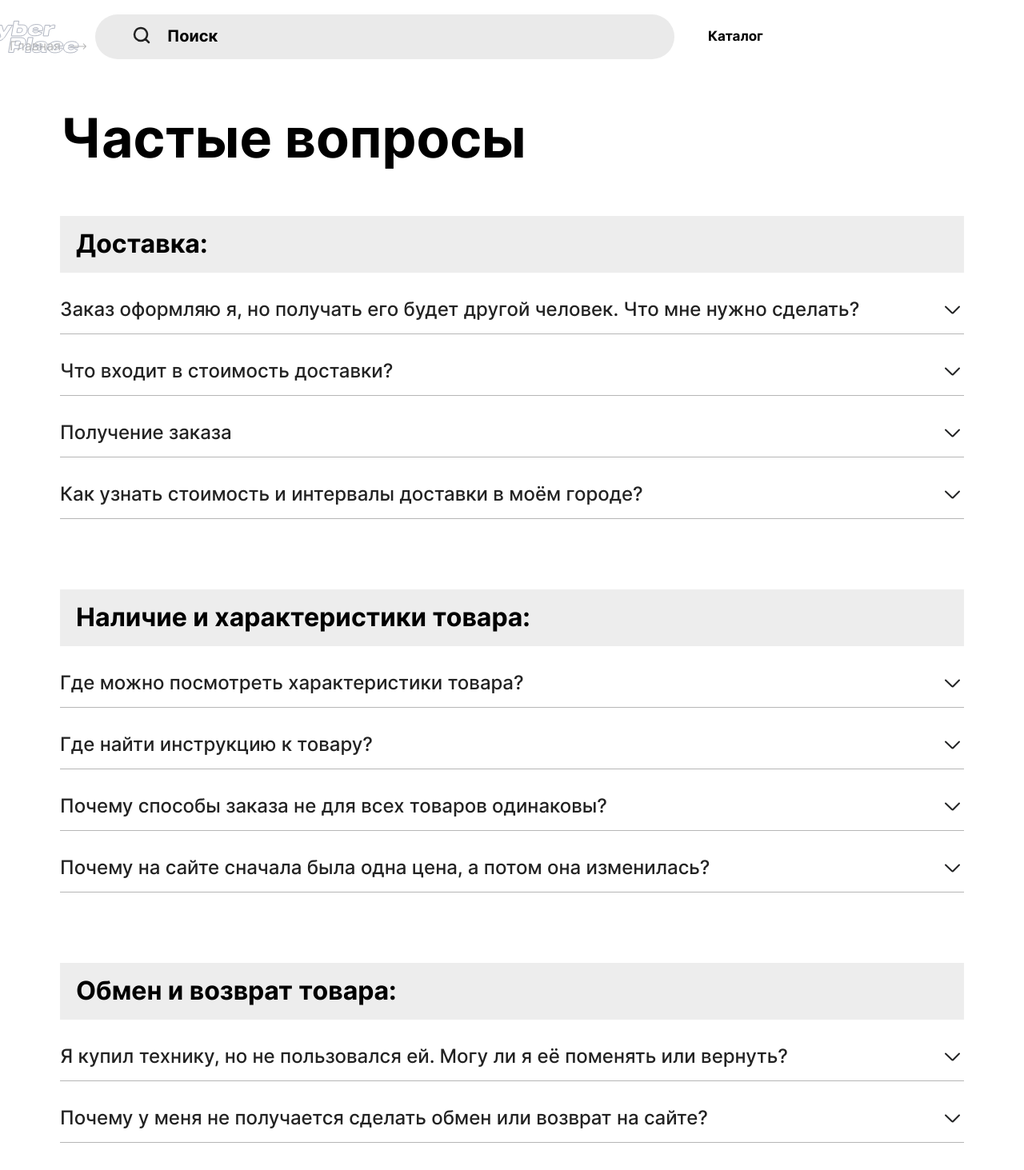
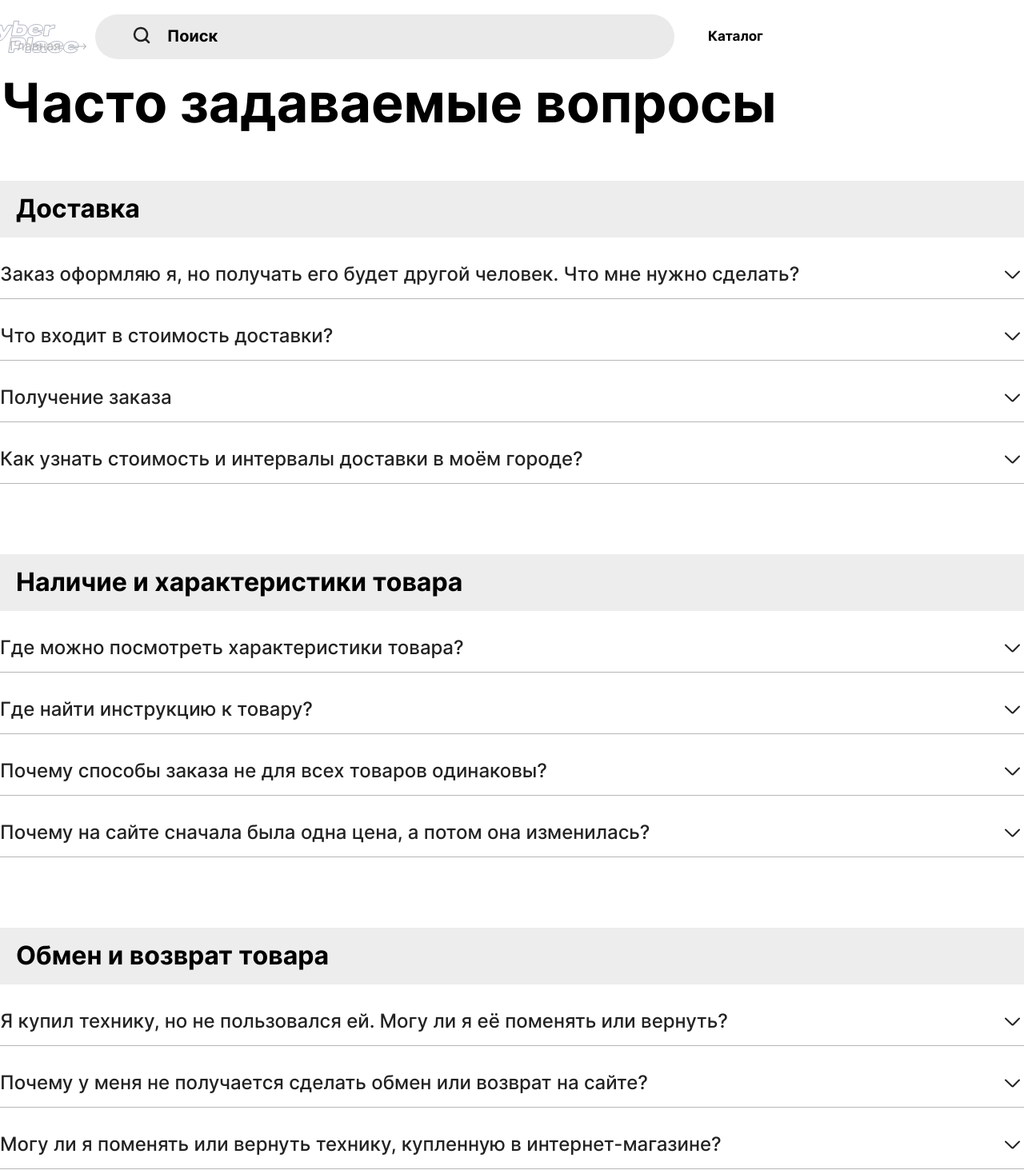
Before and after one commit to store-electronics-and-household/store-frontend, a React (Create React App) app: page /faq in a window 1280 px wide. Shown: the top 1463 px of the page at 80% size. Built offline with nearby package versions, Linux system fonts and the light colour scheme; a web font is replaced by a local one.

Commit message:
Resolve conflict

```diff
--- a/src/components/AboutCompany/AboutCompany.tsx
+++ b/src/components/AboutCompany/AboutCompany.tsx
@@ -7,9 +7,8 @@ import Breadcrumb from '../Breadcrumb/Breadcrumb';
 const AboutCompany: React.FC = () => {
   return (
     <>
+      <Breadcrumb currentPlace='О нас' />
       <section className='about-company'>
-        <Breadcrumb currentPlace='О нас' />
-        <div className='about-company__container'>
         <h1 className='about-company__header'>О нас</h1>
         <ul className='about-company__feature-list'>
           <li className='about-company__feature'>
@@ -28,9 +27,8 @@ const AboutCompany: React.FC = () => {
               <p className='about-company__feature-text'>
                 Цель, к которой мы стремимся — сделать так, чтобы люди
                 пользовались классными гаджетами&nbsp;и&nbsp;электроникой за
-                  приемлемую стоимость. Потому что крутая техника облегчает
-                  жизнь и доставляет удовольствие — пусть ее у всех будет
-                  больше.
+                приемлемую стоимость. Потому что крутая техника облегчает жизнь
+                и доставляет удовольствие — пусть ее у всех будет больше.
               </p>
             </div>
           </li>
@@ -71,13 +69,12 @@ const AboutCompany: React.FC = () => {
             <div className='about-company__feature-content'>
               <p className='about-company__feature-text'>
                 У нас вы не встретите подделок и устаревших моделей товаров.
-                  Продаем только оригинальную технику. Выбираем проверенные
-                  бренды и новинки.
+                Продаем только оригинальную технику. Выбираем проверенные бренды
+                и новинки.
               </p>
             </div>
           </li>
         </ul>
-        </div>
       </section>
     </>
   );
--- a/src/components/Cart/Cart.tsx
+++ b/src/components/Cart/Cart.tsx
@@ -2,14 +2,23 @@ import React from 'react';
 import type { FC } from 'react';
 import { Link } from 'react-router-dom';
 import { mockedCartProducts } from '../../utils/mocks';
-
 // import './Cart.css';
 import crossIcon from '../../image/icons/cart_cross_icon.svg';
 import minusIconDefault from '../../image/icons/cart_minus_icon_default.svg';
 import minusIconActive from '../../image/icons/cart_minus_icon_active.svg';
 import plusIconActive from '../../image/icons/cart_plus_icon_active.svg';
+import { type GoodsListProps } from '../../utils/types';
 
-const Cart: FC = () => {
+import { paymentPageData } from '../../utils/constants';
+interface CartProps {
+  onCheckoutClick: (data: GoodsListProps[]) => void;
+}
+
+const Cart: FC<CartProps> = ({ onCheckoutClick }) => {
+  const handleCheckout = (): void => {
+    onCheckoutClick(paymentPageData);
+  };
+
   return (
     <section className='cart'>
       <div className='cart__container'>
@@ -179,8 +188,8 @@ const Cart: FC = () => {
             </div>
 
             <div className='cart__order-button-wrapper'>
-              <Link to='/'>
-                <button className='cart__order-button'>
+              <Link to='/payment'>
+                <button className='cart__order-button' onClick={handleCheckout}>
                   <span className='cart__order-button-title'>
                     Оформить заказ
                   </span>
--- a/src/components/Catalog/Catalog.tsx
+++ b/src/components/Catalog/Catalog.tsx
@@ -15,13 +15,13 @@ const Catalog: React.FC<{
 }> = () => {
   return (
     <>
+      <Breadcrumb currentPlace='Apple IPhone'>
+        <BreadcrumbItem
+          breadcrumbText='Смартфоны'
+          breadcrumbPath='/categories'
+        />
+      </Breadcrumb>
       <section className='catalog'>
-        <Breadcrumb currentPlace='Apple IPhone'>
-          <BreadcrumbItem
-            breadcrumbText='Смартфоны'
-            breadcrumbPath='/categories'
-          />
-        </Breadcrumb>
         <div className='catalog__container-big'>
           <h1 className='catalog__title'>Apple IPhone</h1>
           <div className='catalog__container'>
--- a/src/components/Categories/Categories.tsx
+++ b/src/components/Categories/Categories.tsx
@@ -14,8 +14,9 @@ const Categories: React.FC<{
   url?: string;
 }> = () => {
   return (
+    <>
+      <Breadcrumb currentPlace='Смартфоны' />
       <section className='catalog'>
-      <Breadcrumb currentPlace='Смартфоны' />
         <div className='catalog__container-big'>
           <h1 className='catalog__title'>Смартфоны</h1>
           <div className='catalog__container'>
@@ -133,6 +134,7 @@ const Categories: React.FC<{
           </div>
         </div>
       </section>
+    </>
   );
 };
 
--- a/src/components/Contacts/Contacts.tsx
+++ b/src/components/Contacts/Contacts.tsx
@@ -6,22 +6,21 @@ import Breadcrumb from '../Breadcrumb/Breadcrumb';
 const Contacts: React.FC = () => {
   return (
     <>
+      <Breadcrumb currentPlace='Контакты' />
       <section className='contacts'>
-        <Breadcrumb currentPlace='Контакты' />
-        <div className='contacts__container'>
         <h1 className='contacts__header'>Контакты</h1>
         <div className='contacts__wrap'>
           <p className='contacts__info'>{contactsData.phoneNumber}</p>
           <p className='contacts__phone-time'>
-              для заказов с доставкой по территории РФ принимаем звонки с 9:00
-              до 22:00 по Мск
+            для заказов с доставкой по территории РФ принимаем звонки с 9:00 до
+            22:00 по Мск
           </p>
         </div>
         <div className='contacts__wrap'>
           <p className='contacts__info'>{contactsData.email}</p>
           <p className='contacts__phone-time'>
-              для заказов с доставкой по территории РФ принимаем звонки с 9:00
-              до 22:00 по Мск
+            для заказов с доставкой по территории РФ принимаем звонки с 9:00 до
+            22:00 по Мск
           </p>
         </div>
         <div className='contacts__map-block'>
@@ -32,7 +31,6 @@ const Contacts: React.FC = () => {
             alt='карта проезда, адрес'
           />
         </div>
-        </div>
       </section>
     </>
   );
--- a/src/components/Faq/Faq.tsx
+++ b/src/components/Faq/Faq.tsx
@@ -6,20 +6,18 @@ import Breadcrumb from '../Breadcrumb/Breadcrumb';
 const Faq: React.FC = () => {
   return (
     <>
+      <Breadcrumb currentPlace='Часто задаваемые вопросы' />
       <section className='faq'>
-        <Breadcrumb currentPlace='Часто задаваемые вопросы' />
-        <div className='faq__container'>
-          <h1 className='faq__header'>Частые вопросы</h1>
-          <Accordion faqList={faqList.deliveryFaq} headText='Доставка:' />
+        <h1 className='faq__header'>Часто задаваемые вопросы</h1>
+        <Accordion faqList={faqList.deliveryFaq} headText='Доставка' />
         <Accordion
           faqList={faqList.characteristicFaq}
-            headText='Наличие и характеристики товара:'
+          headText='Наличие и характеристики товара'
         />
         <Accordion
           faqList={faqList.returnsFaq}
-            headText='Обмен и возврат товара:'
+          headText='Обмен и возврат товара'
         />
-        </div>
       </section>
     </>
   );
```
Lines whose indentation alone changed are shown as unchanged.
